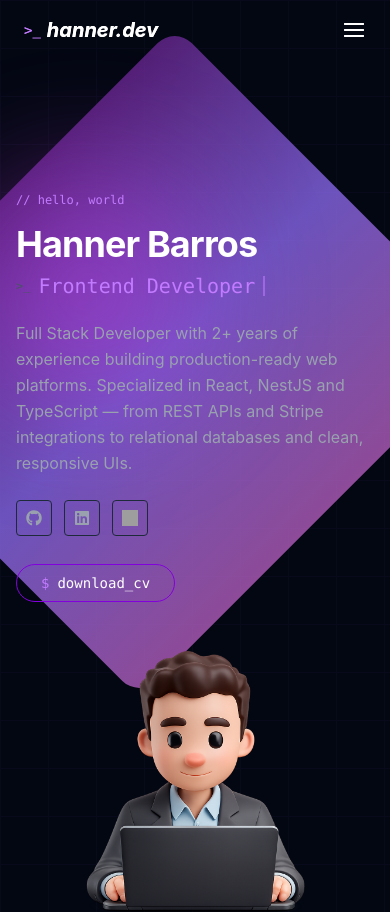
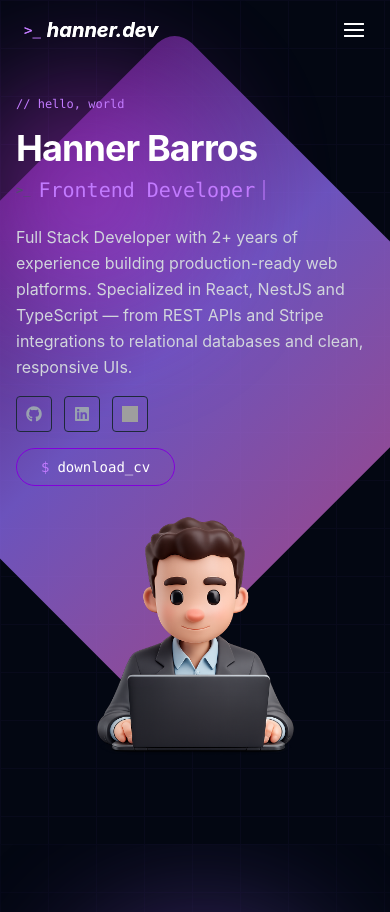
Before and after one commit to HannerB/PORTFOLIO, a React (Vite) app: page / in a window 390 px wide. Shown: the top 912 px of the page. Built offline with nearby package versions, Linux system fonts and the light colour scheme; grey boxes are pictures that could not be loaded.

Commit message:
fix: improve hero mobile layout and text contrast on small screens

```diff
--- a/src/components/Hero.jsx
+++ b/src/components/Hero.jsx
@@ -36,7 +36,7 @@ export default function Hero() {
     const typedTitle = useTyping()
 
     return (
-        <div className='relative overflow-hidden min-h-[550px] sm:min-h-[600px] flex flex-col items-center bg-gray-950'>
+        <div className='relative overflow-hidden min-h-[100svh] sm:min-h-[600px] flex flex-col items-center bg-gray-950'>
             {/* Grid texture */}
             <div
                 className='absolute inset-0 opacity-[0.04]'
@@ -54,10 +54,10 @@ export default function Hero() {
 
             <main
                 id='home'
-                className='flex flex-col md:flex-row items-center justify-center w-full px-4 md:px-52 pb-4 md:pb-24 md:pt-32 pt-24 mt-14 md:mt-0 z-10'
+                className='flex flex-col md:flex-row items-center justify-center w-full px-4 md:px-52 pb-4 md:pb-24 md:pt-32 pt-14 mt-6 md:mt-0 z-10'
             >
                 <section
-                    className='flex-1 md:mr-28 md:text-left mt-10 md:mt-0 relative'
+                    className='flex-1 md:mr-28 md:text-left mt-4 md:mt-0 relative'
                     data-aos='fade-up'
                     data-aos-delay='500'
                 >
@@ -81,13 +81,13 @@ export default function Hero() {
                         </div>
                     </header>
 
-                    <p className='text-base md:text-lg text-gray-400 mb-6 leading-relaxed max-w-md'>
+                    <p className='text-base md:text-lg text-gray-300 mb-4 md:mb-6 leading-relaxed max-w-md'>
                         Full Stack Developer with 2+ years of experience building production-ready web platforms.
                         Specialized in React, NestJS and TypeScript — from REST APIs and Stripe integrations
                         to relational databases and clean, responsive UIs.
                     </p>
 
-                    <div className='flex items-center space-x-3 mb-7'>
+                    <div className='flex items-center space-x-3 mb-4 md:mb-7'>
                         <a
                             href="https://github.com/HannerB"
                             target="_blank"
@@ -124,12 +124,12 @@ export default function Hero() {
                 <figure
                     data-aos='fade-up'
                     data-aos-delay='600'
-                    className='flex-1 flex justify-center md:justify-end mt-8 md:mt-0'
+                    className='flex-1 flex justify-center md:justify-end mt-4 md:mt-0'
                 >
                     <img
                         src={imghero}
                         alt="Hanner Barros — Full Stack Developer"
-                        className='h-[300px] sm:h-[400px] md:h-[485px] w-[250px] sm:w-[480px] object-cover'
+                        className='h-[270px] sm:h-[400px] md:h-[485px] w-[220px] sm:w-[480px] object-cover'
                     />
                 </figure>
             </main>
```
